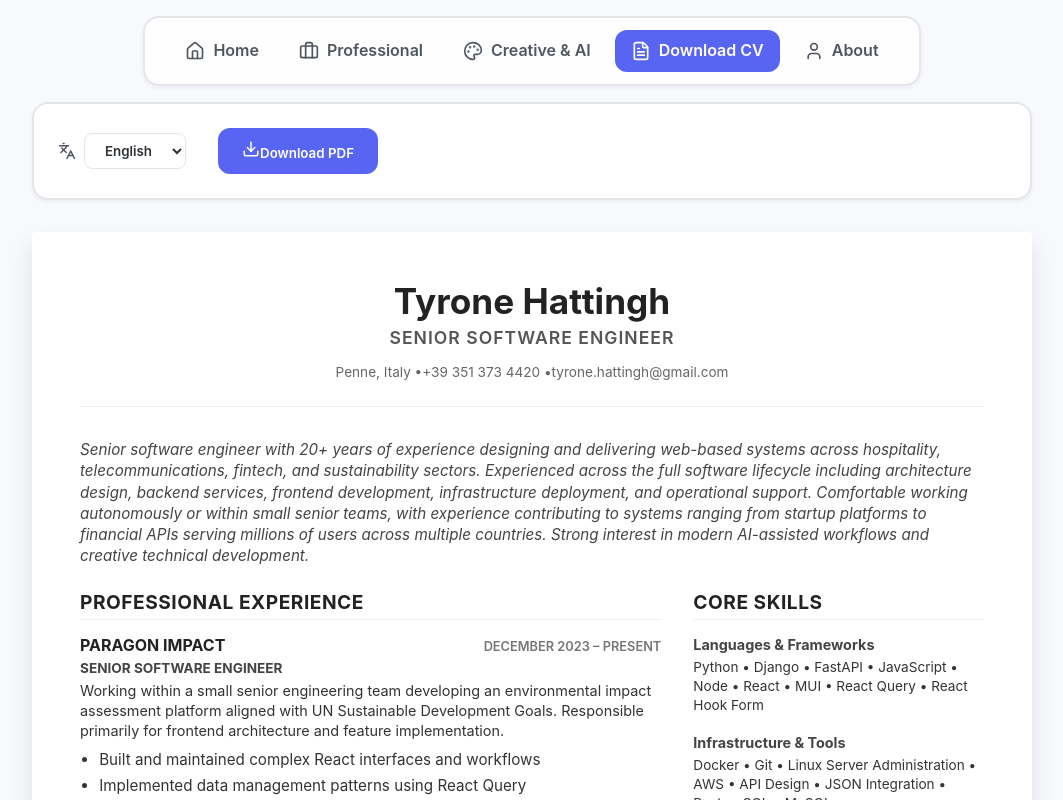
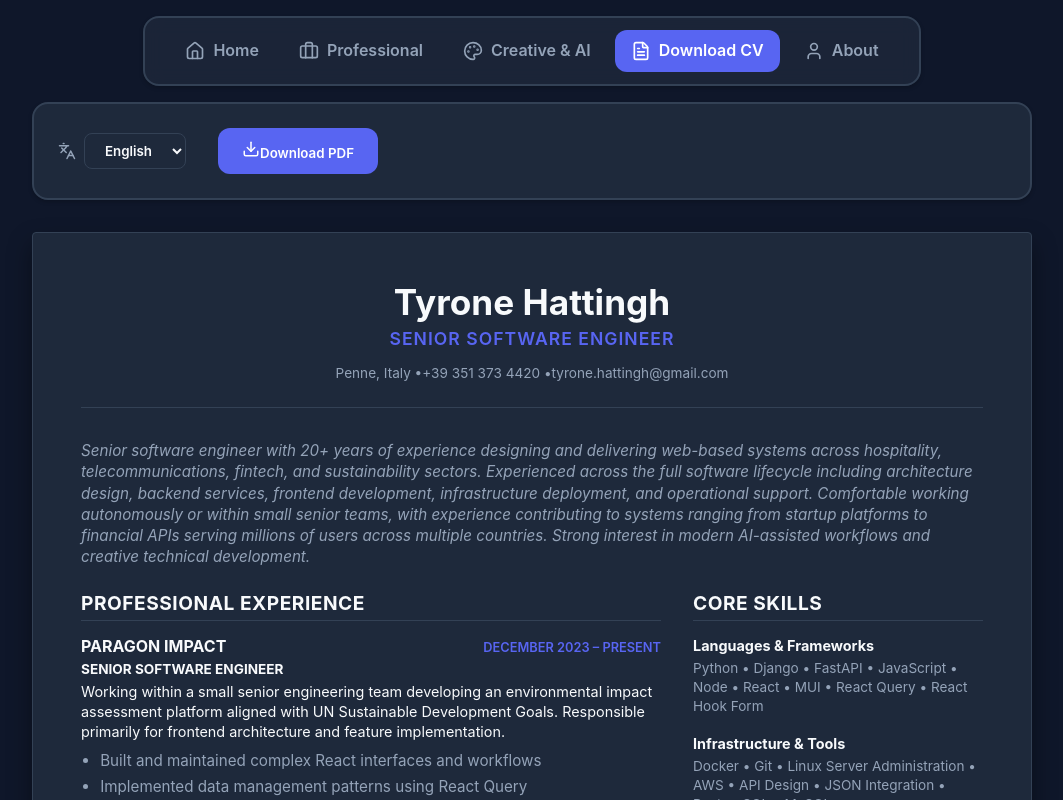
Before and after one commit to tB0nE/personal-portfolio, a React (Vite) app: page /cv in a window 1280 px wide. Shown: the top 800 px of the page, without its empty margins (108-1171 px from the left). Built offline with nearby package versions, Linux system fonts and the light colour scheme; what @react-pdf/renderer would draw is missing.

Commit message:
style: implement full dark mode across all pages

```diff
--- a/src/components/Navbar.module.css
+++ b/src/components/Navbar.module.css
@@ -3,7 +3,7 @@
   top: 1rem;
   margin: 1rem auto;
   max-width: 900px;
-  background: rgba(255, 255, 255, 0.8);
+  background: rgba(30, 41, 59, 0.8);
   backdrop-filter: blur(10px);
   border: 2px solid var(--border);
   border-radius: var(--radius-lg);
--- a/src/components/TimelineItem.module.css
+++ b/src/components/TimelineItem.module.css
@@ -94,7 +94,7 @@
 }
 
 .techTag {
-  background: var(--background);
+  background: var(--surface);
   color: var(--text-muted);
   padding: 0.3rem 0.7rem;
   border-radius: var(--radius-sm);
--- a/src/index.css
+++ b/src/index.css
@@ -3,17 +3,17 @@
   --primary-hover: #4752C4;
   --secondary: #57F287; /* Duolingo-ish Green */
   --accent: #FEE75C; /* Playful Yellow */
-  --background: #F8F9FD;
-  --surface: #FFFFFF;
-  --text-main: #2E3338;
-  --text-muted: #4F5660;
-  --border: #E3E5E8;
+  --background: #0F172A; /* Deep slate dark */
+  --surface: #1E293B; /* Slate surface */
+  --text-main: #F8FAFC; /* Near white text */
+  --text-muted: #94A3B8; /* Slate muted */
+  --border: #334155; /* Dark slate border */
   --radius-lg: 16px;
   --radius-md: 12px;
   --radius-sm: 8px;
-  --shadow-sm: 0 2px 4px rgba(0,0,0,0.05);
-  --shadow-md: 0 4px 12px rgba(88, 101, 242, 0.1);
-  --shadow-lg: 0 12px 24px rgba(0,0,0,0.1);
+  --shadow-sm: 0 2px 4px rgba(0,0,0,0.2);
+  --shadow-md: 0 4px 12px rgba(0, 0, 0, 0.3);
+  --shadow-lg: 0 12px 24px rgba(0,0,0,0.4);
   --font-family: 'Inter', system-ui, -apple-system, sans-serif;
 }
 
--- a/src/pages/About/AboutPage.module.css
+++ b/src/pages/About/AboutPage.module.css
@@ -21,7 +21,7 @@
 .placeholderPhoto {
   width: 250px;
   height: 250px;
-  background: var(--border);
+  background: var(--surface);
   border-radius: var(--radius-lg);
   display: flex;
   align-items: center;
@@ -67,7 +67,7 @@
   display: flex;
   align-items: center;
   gap: 0.5rem;
-  background: white;
+  background: var(--surface);
   padding: 0.5rem 1rem;
   border-radius: 50px;
   border: 2px solid var(--border);
@@ -77,7 +77,7 @@
 }
 
 .bio {
-  background: white;
+  background: var(--surface);
   padding: 3rem;
   border-radius: var(--radius-lg);
   border: 2px solid var(--border);
--- a/src/pages/CV/CVPage.css
+++ b/src/pages/CV/CVPage.css
@@ -34,38 +34,39 @@
   font-family: inherit;
   font-weight: 600;
   color: var(--text-main);
-  background: white;
+  background: var(--surface);
   cursor: pointer;
 }
 
 .paper {
-  background: white;
+  background: var(--surface);
   padding: 3rem;
   border-radius: 4px;
   box-shadow: var(--shadow-lg);
-  color: #333;
+  color: var(--text-main);
   line-height: 1.4;
   font-size: 0.95rem;
   max-width: 1000px;
   margin: 0 auto;
+  border: 1px solid var(--border);
 }
 
 .hero {
   text-align: center;
   margin-bottom: 2rem;
-  border-bottom: 1.5px solid #eee;
+  border-bottom: 1.5px solid var(--border);
   padding-bottom: 1.5rem;
 }
 
 .hero h1 {
   font-size: 2.2rem;
   margin-bottom: 0.2rem;
-  color: #222;
+  color: var(--text-main);
 }
 
 .subtitle {
   font-size: 1.1rem;
-  color: #555;
+  color: var(--primary);
   font-weight: 600;
   text-transform: uppercase;
   letter-spacing: 1px;
@@ -74,7 +75,7 @@
 .contactInfo {
   margin-top: 0.8rem;
   font-size: 0.85rem;
-  color: #666;
+  color: var(--text-muted);
 }
 
 .section {
@@ -85,15 +86,15 @@
   font-size: 1.2rem;
   text-transform: uppercase;
   letter-spacing: 0.5px;
-  border-bottom: 1.5px solid #eee;
+  border-bottom: 1.5px solid var(--border);
   padding-bottom: 0.3rem;
   margin-bottom: 1rem;
-  color: #222;
+  color: var(--text-main);
 }
 
 .summary {
   font-style: italic;
-  color: #444;
+  color: var(--text-muted);
 }
 
 .columns {
@@ -114,18 +115,18 @@
 
 .expHeader h3 {
   font-size: 1rem;
-  color: #222;
+  color: var(--text-main);
 }
 
 .period {
   font-size: 0.8rem;
-  color: #777;
+  color: var(--primary);
   font-weight: 600;
 }
 
 .role {
   font-weight: 700;
-  color: #444;
+  color: var(--text-main);
   font-size: 0.85rem;
   margin: 0.2rem 0;
 }
@@ -133,6 +134,7 @@
 .expDesc {
   font-size: 0.9rem;
   margin-bottom: 0.5rem;
+  color: var(--text-main);
 }
 
 .bullets {
@@ -142,19 +144,21 @@
 
 .bullets li {
   margin-bottom: 0.3rem;
+  color: var(--text-muted);
 }
 
 .techStack {
   font-size: 0.85rem;
-  background: #f8f9fa;
+  background: var(--background);
   padding: 0.5rem;
   border-radius: 4px;
-  border-left: 3px solid #ddd;
+  border-left: 3px solid var(--primary);
+  color: var(--text-muted);
 }
 
 .sidebar h3 {
   font-size: 0.9rem;
-  color: #444;
+  color: var(--text-main);
   margin-bottom: 0.3rem;
 }
 
@@ -164,6 +168,7 @@
 
 .skillGroup p {
   font-size: 0.85rem;
+  color: var(--text-muted);
 }
 
 .projectItem {
@@ -173,10 +178,12 @@
 .projectItem h4 {
   font-size: 0.95rem;
   margin-bottom: 0.2rem;
+  color: var(--text-main);
 }
 
 .projectItem p {
   font-size: 0.85rem;
+  color: var(--text-muted);
 }
 
 .eduItem {
@@ -185,6 +192,7 @@
 
 .eduItem h4 {
   font-size: 0.9rem;
+  color: var(--text-main);
 }
 
 .marginTop {
--- a/src/pages/Landing/LandingPage.module.css
+++ b/src/pages/Landing/LandingPage.module.css
@@ -66,7 +66,7 @@
 }
 
 .secondaryBtn {
-  background: white;
+  background: var(--surface);
   color: var(--text-main);
   padding: 0.8rem 1.5rem;
   border-radius: var(--radius-md);
@@ -90,21 +90,22 @@
 .card {
   padding: 3rem;
   border-radius: var(--radius-lg);
-  border: 3px solid var(--text-main);
+  border: 3px solid var(--border);
   display: flex;
   flex-direction: column;
   gap: 1.5rem;
 }
 
 .engineerCard {
-  background: white;
+  background: var(--surface);
   box-shadow: 8px 8px 0px var(--primary);
+  border-color: var(--text-main);
 }
 
 .creatorCard {
-  background: #1a1a1a;
+  background: #020617; /* Even darker for creator */
   color: #fff;
-  border-color: #333;
+  border-color: #1e293b;
   box-shadow: 8px 8px 0px var(--secondary);
 }
 
```
